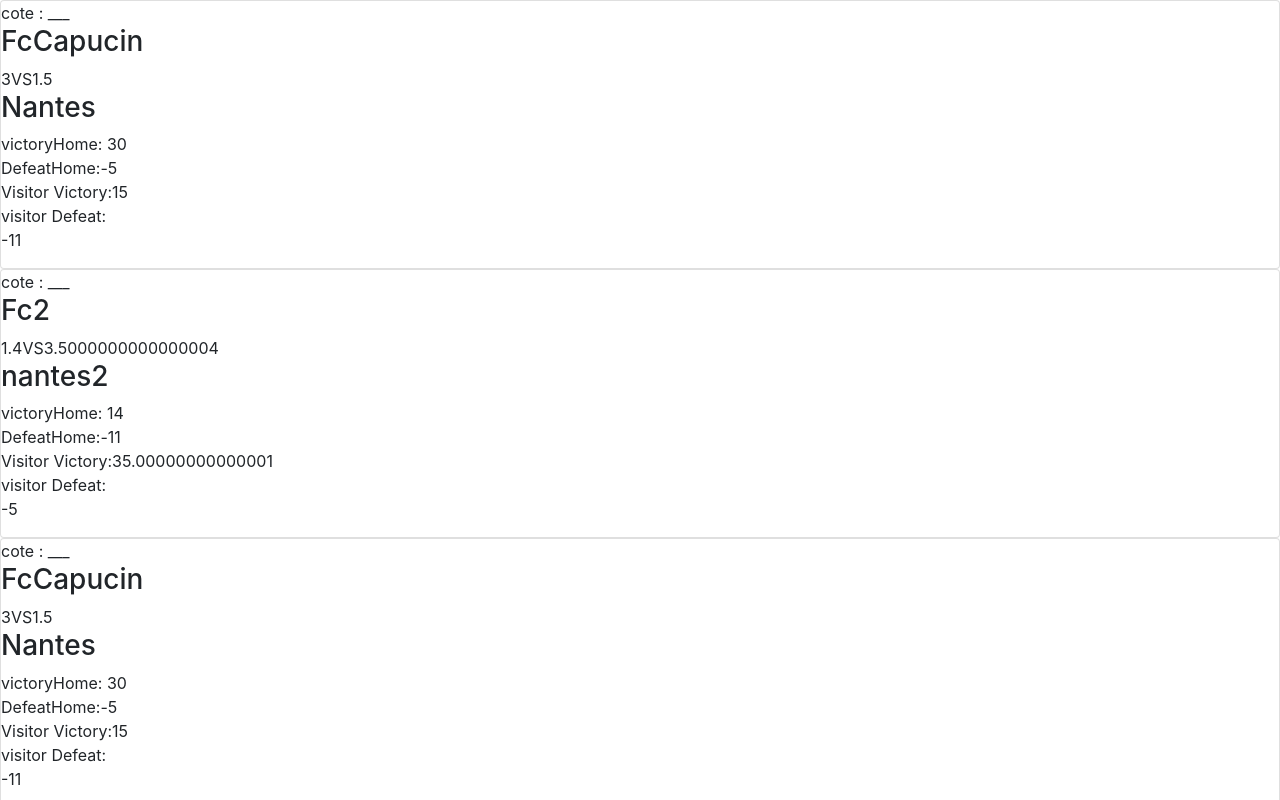
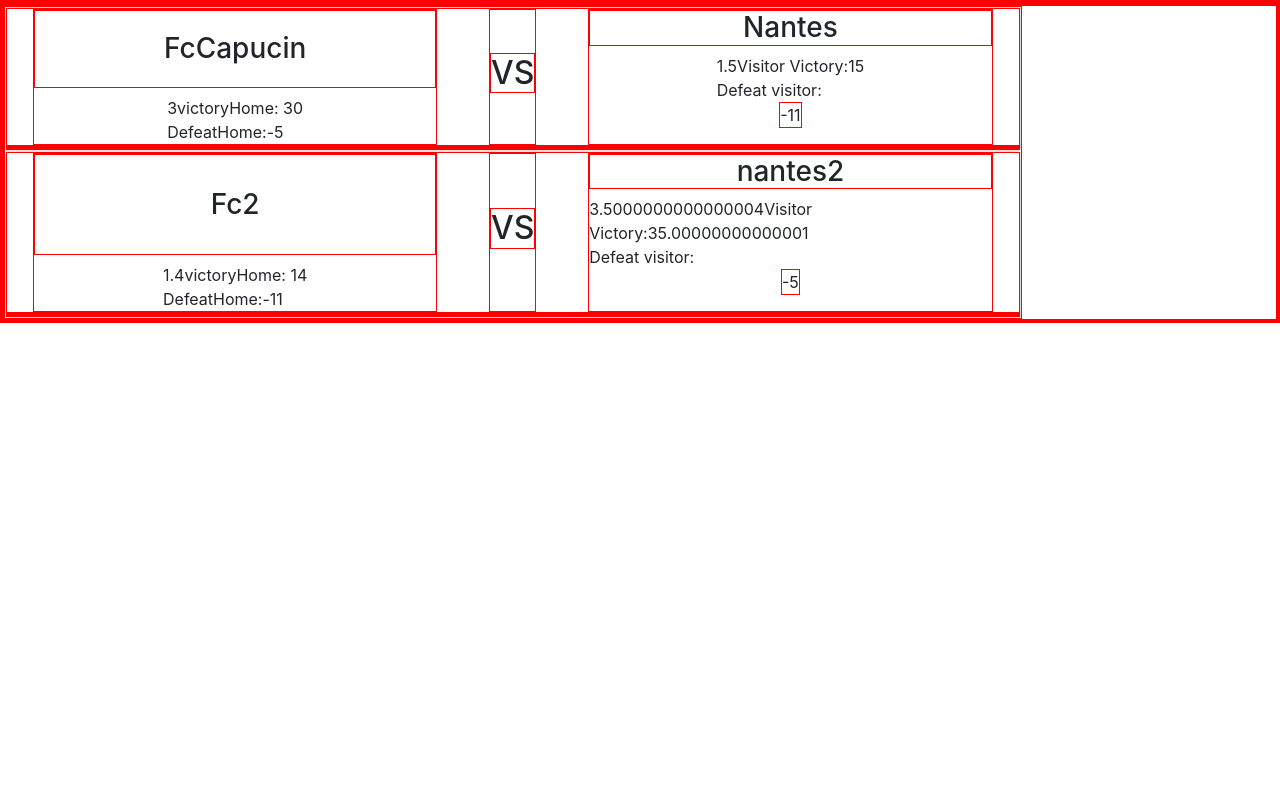
Before and after one commit to AnthonyPortier/Storpe_Front, a React (Create React App) app in the folder front/: page /matchs in a window 1280 px wide. Shown: the top 800 px of the page. Built offline with nearby package versions, Linux system fonts and the light colour scheme.

Commit message:
début css

```diff
--- a/front/src/App.js
+++ b/front/src/App.js
@@ -13,7 +13,6 @@ function App() {
         <div className="app">
 
 
-        <Router/>
         <MatchPage/>
         </div>
     </ContextHook.Provider>
--- a/front/src/components/1_matchPage/MatchPage.css
+++ b/front/src/components/1_matchPage/MatchPage.css
@@ -0,0 +1,34 @@
+*{border: solid 1px red}
+
+.MatchCards{
+    display: flex;
+    flex-flow: column;
+    align-items: stretch ;
+    justify-content: center;
+    width:80%;
+
+}
+
+#vs{display: flex;
+    align-items: center;}
+
+.Team{
+    display:flex;
+    justify-content: center;
+    align-items: center;
+    flex-flow: column;
+    width: 40%;
+}
+.MatchCards h3{
+    width:100%;
+    height:100%;
+    display: flex;
+    align-items: center;
+    justify-content: center;
+}
+
+.cardBody{
+    display: flex;
+    justify-content: space-around;
+    flex-flow: wrap !important;
+}
--- a/front/src/components/1_matchPage/MatchPage.js
+++ b/front/src/components/1_matchPage/MatchPage.js
@@ -2,6 +2,8 @@ import React from 'react';
 import {Card} from 'reactstrap'
 import HandleMMRChange from '../Ressources/HandleMMRChange'
 import ReverseCoting from '../Ressources/reverseCoting'
+import '../1_matchPage/MatchPage.css'
+
 
 const MatchPage = () => {
 
@@ -21,42 +23,41 @@ const MatchPage = () => {
     }
 
     return (
-        <>
+        <div className="MatchCards">
 
             {Object.values(dataBaseMatch).map(x=>
                 <Card>
-                    <div className="cardCote" >
-                        cote : ___
-                    </div>
-
-                <div className="cardTitle">
-
+                    <div className="cardBody">
+                        <div className="Team">
                             <h3>{x.EquipeDomicile}</h3>
                             {x.cote}
-                    VS
-                    {ReverseCoting(x.cote)}
-
-                    <h3>{x.EquipeVisiteur}</h3>
-
-
-                </div>
-
-                <div className="effectOnMMR">
-                    <div id="MMRHome">
                             victoryHome:  {HandleMMRChange('victory', x.cote)}
                             <br/>
                             DefeatHome:
                             {HandleMMRChange('defeat', x.cote)}
-
-
                         </div>
 
-                    <div id="MMRVisitor">
+                        <div id="vs">
+                            <h2 >VS</h2>
+                        </div>
+
+                        <div className="Team">
+                            <h3>{x.EquipeVisiteur}</h3>
+                            {ReverseCoting(x.cote)}
+
                             Visitor Victory:
                                 {HandleMMRChange('victory', ReverseCoting(x.cote))}
                                     <br/>
-                            visitor Defeat:
+                            Defeat visitor:
                             <p> {HandleMMRChange('defeat', ReverseCoting(x.cote))} </p>
+
+                        </div>
+                    </div>
+
+                    <div className="effectOnMMR">
+
+
+                        <div id="MMRVisitor">
 
 
                         </div>
@@ -66,7 +67,7 @@ const MatchPage = () => {
                 </Card>
 
                 )}
-        </>
+        </div>
 
 
     );
```
Lines whose indentation alone changed are shown as unchanged.
